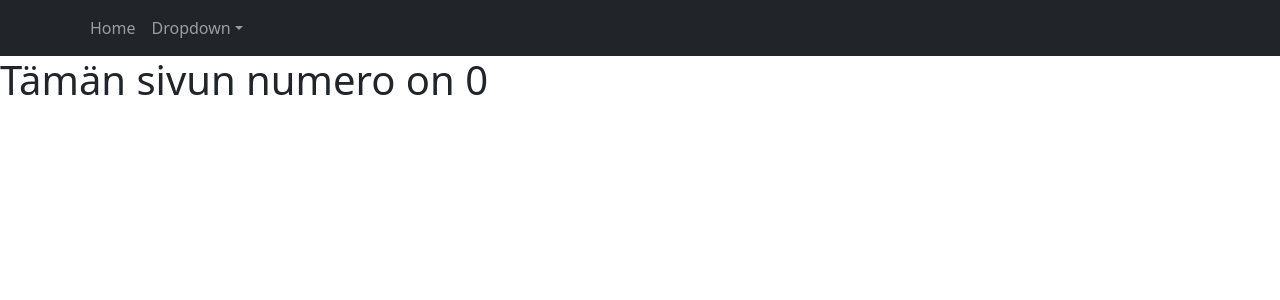
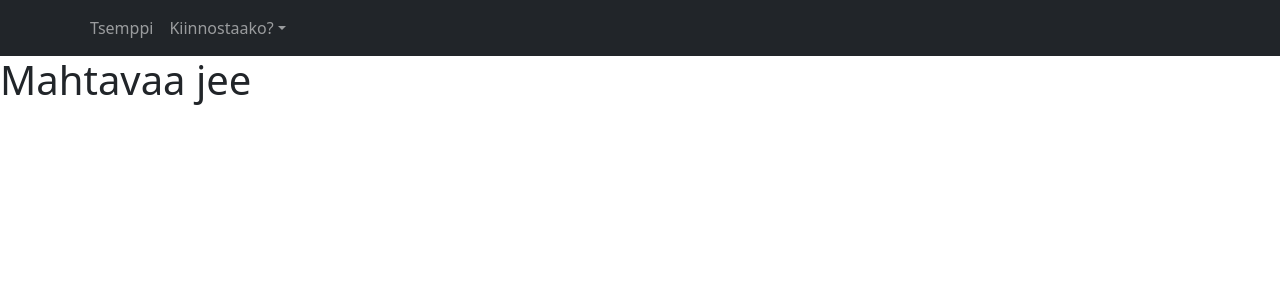
Before and after one commit to Climateproject/main, a React (Create React App) app: page / in a window 1280 px wide. Shown: the top 300 px of the page. Built offline with nearby package versions, Linux system fonts and the light colour scheme.

Commit message:
havaintoa

```diff
--- a/src/App.js
+++ b/src/App.js
@@ -9,7 +9,7 @@ import { useState } from 'react';
 function App() {
 
   //Tähän talletetaan bootstrap-menun valinta (eventKey).
-  const [selection, setSelection] = useState(0);
+  const [selection, setSelection] = useState();
 
   return (
     <div>
@@ -21,19 +21,20 @@ function App() {
             <Navbar.Collapse id='basic-navbar-nav'>
                  {/* onSelect asettaa menussa valitun itemin eventKeyn */}
               <Nav className="me-auto" onSelect={sel => setSelection(sel)}>
-                  <Nav.Link eventKey={0}>Home</Nav.Link>
-                  <NavDropdown title="Dropdown" id="basic-nav-dropdown">
-                    <NavDropdown.Item eventKey={1}>First</NavDropdown.Item>
-                    <NavDropdown.Item eventKey={2}>Second</NavDropdown.Item>
-                    <NavDropdown.Divider />
-                    <NavDropdown.Item eventKey={3}>Third</NavDropdown.Item>
+                  <Nav.Link eventKey={"kaikilla on hauskaa!"}>Tsemppi</Nav.Link>
+                  <NavDropdown title="Kiinnostaako?" id="basic-nav-dropdown">
+                    <NavDropdown.Item eventKey={"jjee moti satasessa"}>Samuli</NavDropdown.Item>
+                    <NavDropdown.Item eventKey={"wwuhuu"}>Meri</NavDropdown.Item>
+                    <NavDropdown.Divider /> {/* Tää erittelee meidät*/}
+                    <NavDropdown.Item eventKey={"koodaus on kivaa"}>Inka</NavDropdown.Item>
+                    <NavDropdown.Item eventKey={":--)"}>Juuso</NavDropdown.Item>
                   </NavDropdown>
                 </Nav>
             </Navbar.Collapse>
           </Container>
       </Navbar>
 
-      <h1>Tämän sivun numero on {selection}</h1>
+      <h1>Mahtavaa jee {selection}</h1>
 
     </div>
   );
```
